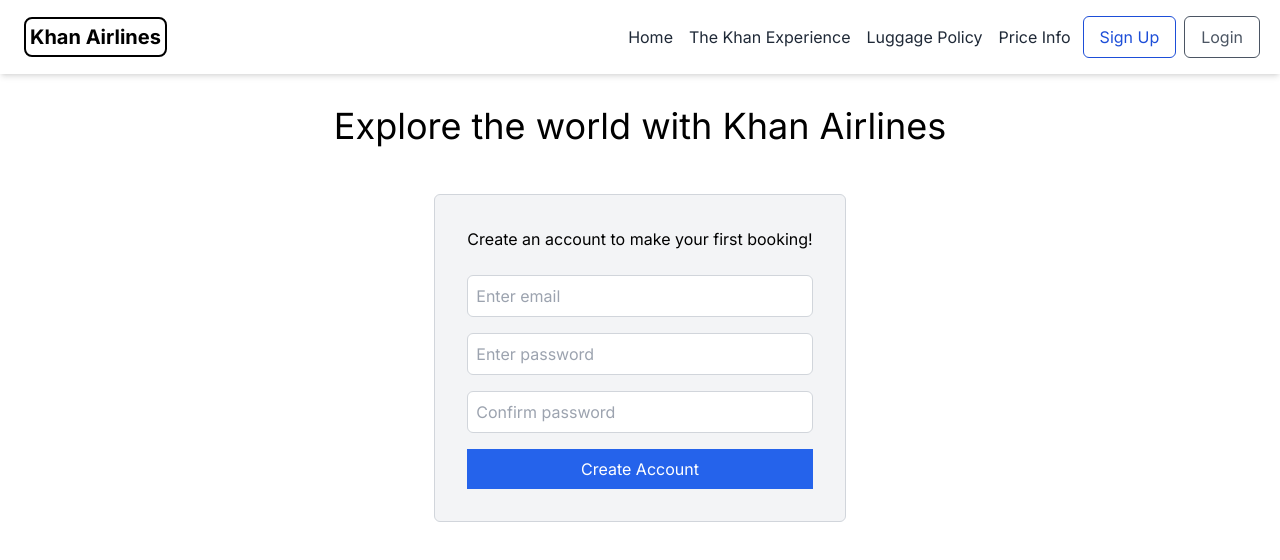
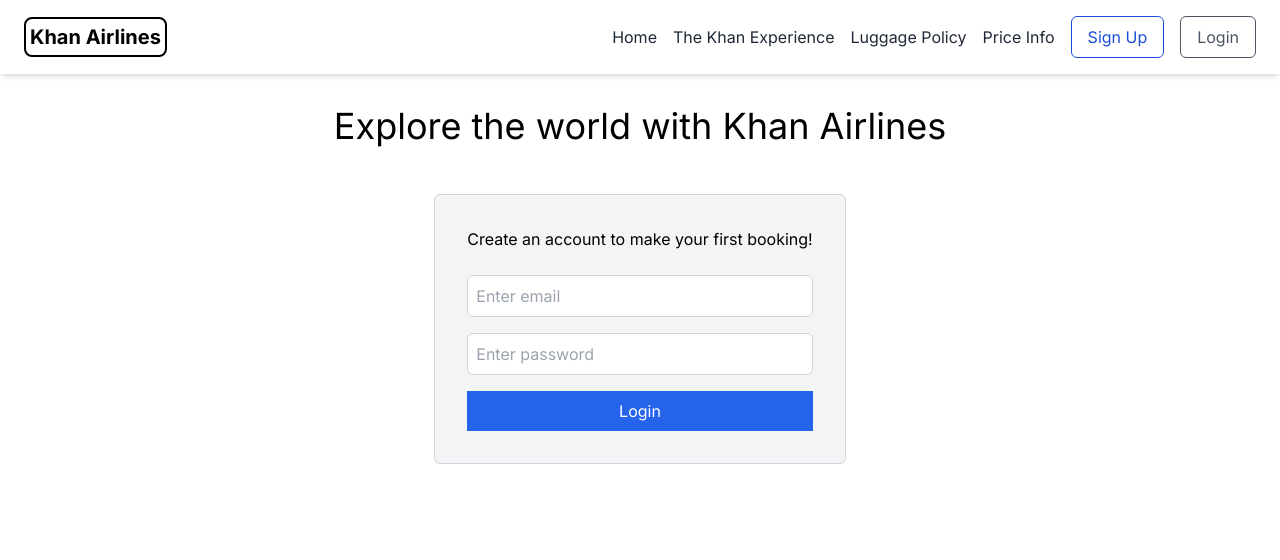
Before and after one commit to YahyaAhmedKhan/db-proj-frontend, a React (Create React App) app: page /login in a window 1280 px wide. Shown: the top 560 px of the page. Built offline with nearby package versions, Linux system fonts and the light colour scheme.

Commit message:
added login and sign up routes

```diff
--- a/package.json
+++ b/package.json
@@ -11,6 +11,7 @@
     "postcss": "^8.4.31",
     "react": "^18.2.0",
     "react-dom": "^18.2.0",
+    "react-router-dom": "^6.18.0",
     "react-scripts": "5.0.1",
     "tailwindcss": "^3.3.5",
     "web-vitals": "^2.1.4"
--- a/src/App.js
+++ b/src/App.js
@@ -1,9 +1,17 @@
 import "./App.css";
 import Login from "./login";
 import SignUp from "./sign-up";
+import { BrowserRouter, Routes, Route } from "react-router-dom";
 
 function App() {
-  return <SignUp />;
+  return (
+    <BrowserRouter>
+      <Routes>
+        <Route path="/signup" element={<SignUp />} />
+        <Route path="/login" element={<Login />} />
+      </Routes>
+    </BrowserRouter>
+  );
 }
 
 export default App;
--- a/src/login.js
+++ b/src/login.js
@@ -1,52 +1,76 @@
-import React, { useState } from 'react';
+import React, { useState } from "react";
+import { Link } from "react-router-dom";
 
 const Login = () => {
-  const [email, setEmail] = useState('');
-  const [password, setPassword] = useState('');
+  const [email, setEmail] = useState("");
+  const [password, setPassword] = useState("");
 
   const handleSubmit = (e) => {
     e.preventDefault();
-    console.log('Submitted', { email, password });
+    console.log("Submitted", { email, password });
   };
 
   return (
-    <div className='flex flex-col items-center justify-center'>
-      <div className='navbar flex justify-between items-center p-4 bg-white shadow-md w-full'>
-        <div className='khanair-logo inline-block rounded-lg border-2 border-black p-1 mx-2'>
-          <div className='navbar-brand font-bold text-xl'>Khan Airlines</div>
+    <div className="flex flex-col items-center justify-center">
+      <div className="navbar flex justify-between items-center p-4 bg-white shadow-md w-full">
+        <div className="khanair-logo inline-block rounded-lg border-2 border-black p-1 mx-2">
+          <div className="navbar-brand font-bold text-xl">Khan Airlines</div>
         </div>
 
-        <div className='navbar-menu flex'>
-          <a href='#home' className='mx-2 text-gray-800 no-underline'>Home</a>
-          <a href='#experience' className='mx-2 text-gray-800 no-underline'>The Khan Experience</a>
-          <a href='#luggage' className='mx-2 text-gray-800 no-underline'>Luggage Policy</a>
-          <a href='#pricing' className='mx-2 text-gray-800 no-underline'>Price Info</a>
-          <button className='button signup-button mx-1 border border-blue-700 rounded-md text-blue-700 px-4 py-2'>Sign Up</button>
-          <button className='button login-button mx-1 border border-gray-600 rounded-md text-gray-600 px-4 py-2'>Login</button>
+        <div className="navbar-menu flex items-center">
+          <a href="#home" className="mx-2 text-gray-800 no-underline">
+            Home
+          </a>
+          <a href="#experience" className="mx-2 text-gray-800 no-underline">
+            The Khan Experience
+          </a>
+          <a href="#luggage" className="mx-2 text-gray-800 no-underline">
+            Luggage Policy
+          </a>
+          <a href="#pricing" className="mx-2 text-gray-800 no-underline">
+            Price Info
+          </a>
+          <Link to="/signup" className=" mx-1">
+            <button className="button signup-button mx-1 border border-blue-700 rounded-md text-blue-700 px-4 py-2">
+              Sign Up
+            </button>
+          </Link>
+          <Link to="/login" className="mx-1">
+            <button className="button login-button mx-1 border border-gray-600 rounded-md text-gray-600 px-4 py-2">
+              Login
+            </button>
+          </Link>
         </div>
       </div>
-      <div className='main-content text-center mt-8'>
-        <div className='welcome-text'>
-          <h1 className='text-4xl mb-4'>Explore the world with Khan Airlines</h1>
+      <div className="main-content text-center mt-8">
+        <div className="welcome-text">
+          <h1 className="text-4xl mb-4">
+            Explore the world with Khan Airlines
+          </h1>
         </div>
-        <div className='signup-form inline-block mt-8 p-8 bg-gray-100 border border-gray-300 rounded-md'>
-          <form onSubmit={handleSubmit} className='flex flex-col items-stretch'>
-            <h2 className='mb-6'>Create an account to make your first booking!</h2>
+        <div className="signup-form inline-block mt-8 p-8 bg-gray-100 border border-gray-300 rounded-md">
+          <form onSubmit={handleSubmit} className="flex flex-col items-stretch">
+            <h2 className="mb-6">
+              Create an account to make your first booking!
+            </h2>
             <input
-              type='email'
-              placeholder='Enter email'
+              type="email"
+              placeholder="Enter email"
               value={email}
               onChange={(e) => setEmail(e.target.value)}
-              className='mb-4 p-2 border border-gray-300 rounded-md'
+              className="mb-4 p-2 border border-gray-300 rounded-md"
             />
             <input
-              type='password'
-              placeholder='Enter password'
+              type="password"
+              placeholder="Enter password"
               value={password}
               onChange={(e) => setPassword(e.target.value)}
-              className='mb-4 p-2 border border-gray-300 rounded-md'
+              className="mb-4 p-2 border border-gray-300 rounded-md"
             />
-            <button type='submit' className='button create-account-button py-2 border-none bg-blue-600 text-white'>
+            <button
+              type="submit"
+              className="button create-account-button py-2 border-none bg-blue-600 text-white"
+            >
               Login
             </button>
           </form>
--- a/src/sign-up.js
+++ b/src/sign-up.js
@@ -1,5 +1,6 @@
 import React, { useState } from "react";
 import axios from "axios";
+import { Link } from "react-router-dom";
 
 const SignUp = () => {
   const [email, setEmail] = useState("");
@@ -40,12 +41,16 @@ const SignUp = () => {
           <a href="#pricing" className="mx-2 text-gray-800 no-underline">
             Price Info
           </a>
+          <Link to="/signup" className=" mx-1">
             <button className="button signup-button mx-1 border border-blue-700 rounded-md text-blue-700 px-4 py-2">
               Sign Up
             </button>
+          </Link>
+          <Link to="/login" className="mx-1">
             <button className="button login-button mx-1 border border-gray-600 rounded-md text-gray-600 px-4 py-2">
               Login
             </button>
+          </Link>
         </div>
       </div>
 
```
Also changed, not shown: 1 other file (tests, documents, lock files or other folders). Lines whose indentation alone changed are shown as unchanged.
